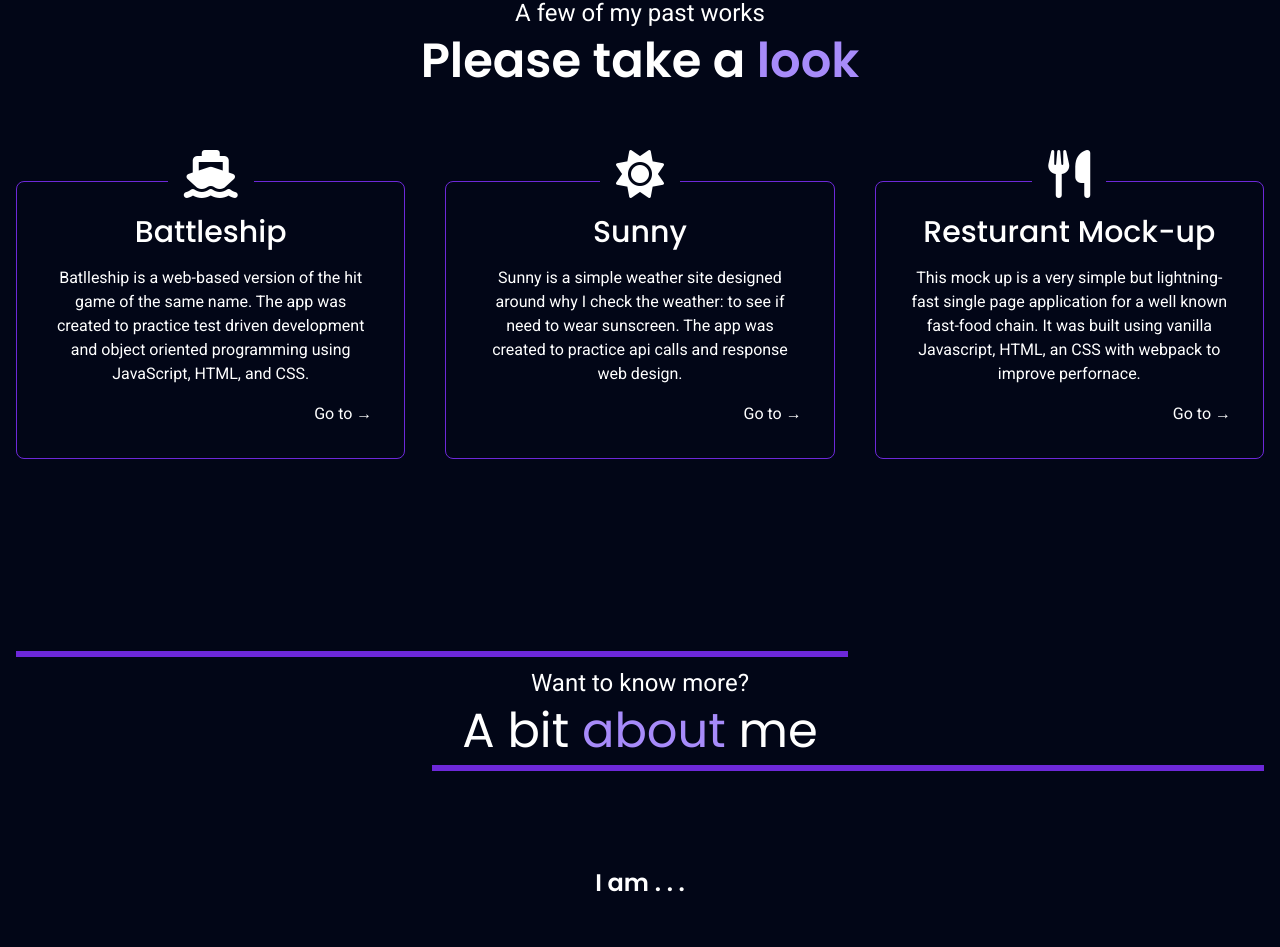
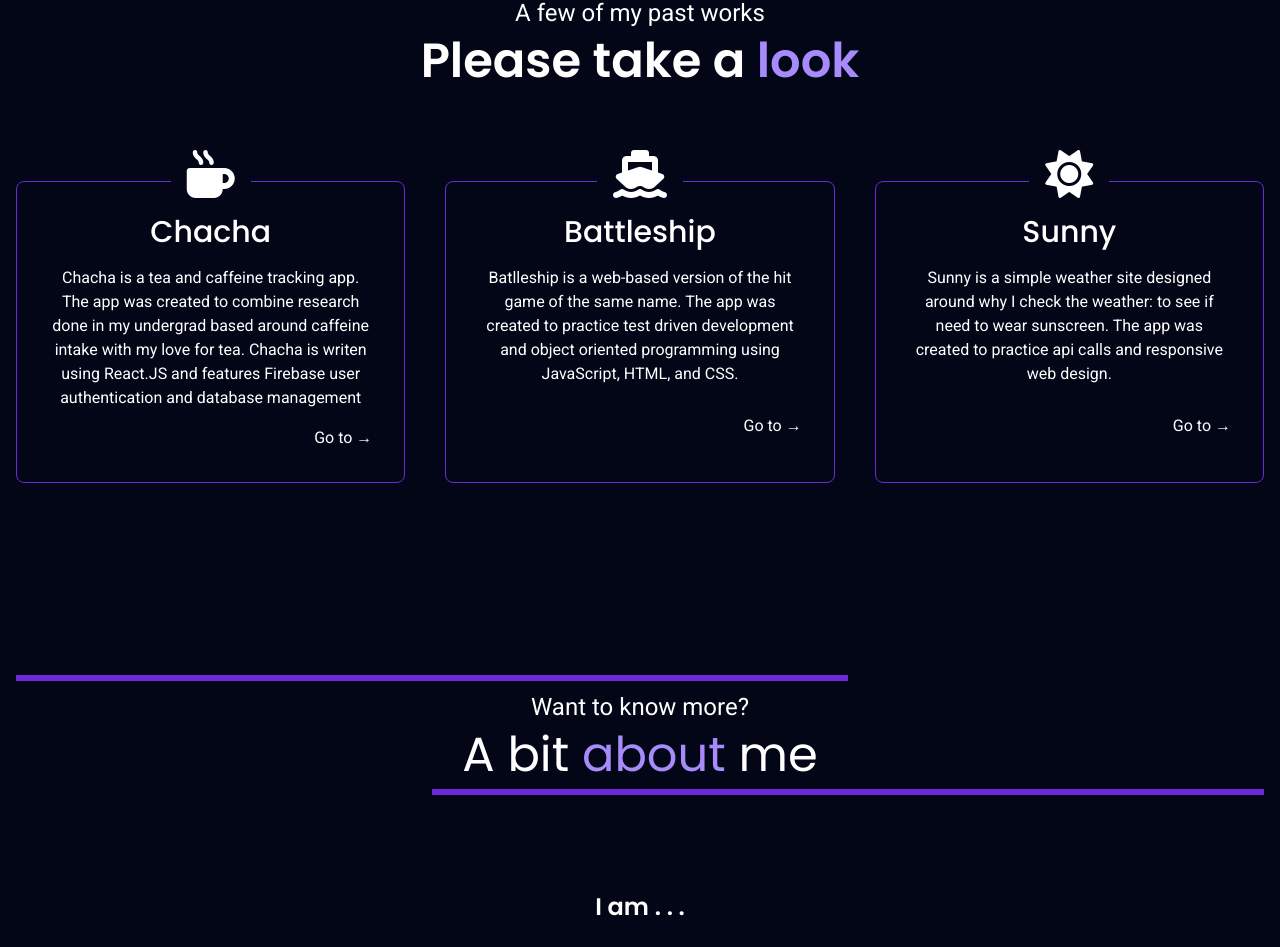
Before and after one commit to logansailer/Web-Portfolio, a React (Vite) app: page / in a window 1280 px wide. Shown: the part 828-1775 px from the top of the page. Built offline with nearby package versions, Linux system fonts and the light colour scheme.

Commit message:
updated apps

```diff
--- a/src/components/Main.jsx
+++ b/src/components/Main.jsx
@@ -1,6 +1,13 @@
 import Step from "./Step";
 
 let steps = [
+  {
+    name: "Chacha",
+    icon: "fa-solid fa-mug-hot",
+    href: "https://chacha-tracking.netlify.app/",
+    content:
+      "Chacha is a tea and caffeine tracking app. The app was created to combine research done in my undergrad based around caffeine intake with my love for tea. Chacha is writen using React.JS and features Firebase user authentication and database management",
+  },
   {
     name: "Battleship",
     icon: "fa-solid fa-ship",
@@ -13,14 +20,7 @@ let steps = [
     icon: "fa-solid fa-sun",
     href: "https://logansailer.github.io/Weather-App/",
     content:
-      "Sunny is a simple weather site designed around why I check the weather: to see if need to wear sunscreen. The app was created to practice api calls and response web design.",
-  },
-  {
-    name: "Resturant Mock-up",
-    icon: "fa-solid fa-utensils",
-    href: "https://logansailer.github.io/Restaurant-Page/",
-    content:
-      "This mock up is a very simple but lightning-fast single page application for a well known fast-food chain. It was built using vanilla Javascript, HTML, an CSS with webpack to improve perfornace.",
+      "Sunny is a simple weather site designed around why I check the weather: to see if need to wear sunscreen. The app was created to practice api calls and responsive web design.",
   },
 ];
 
```
